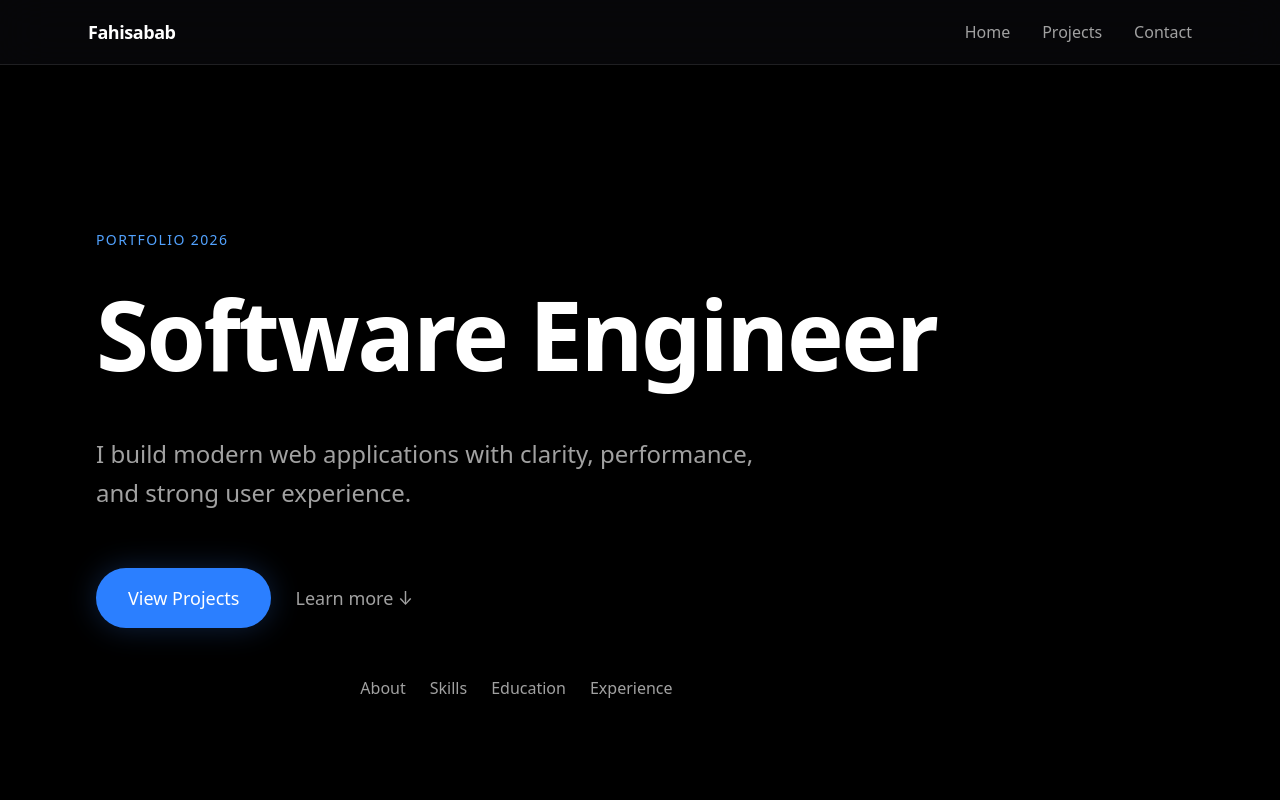
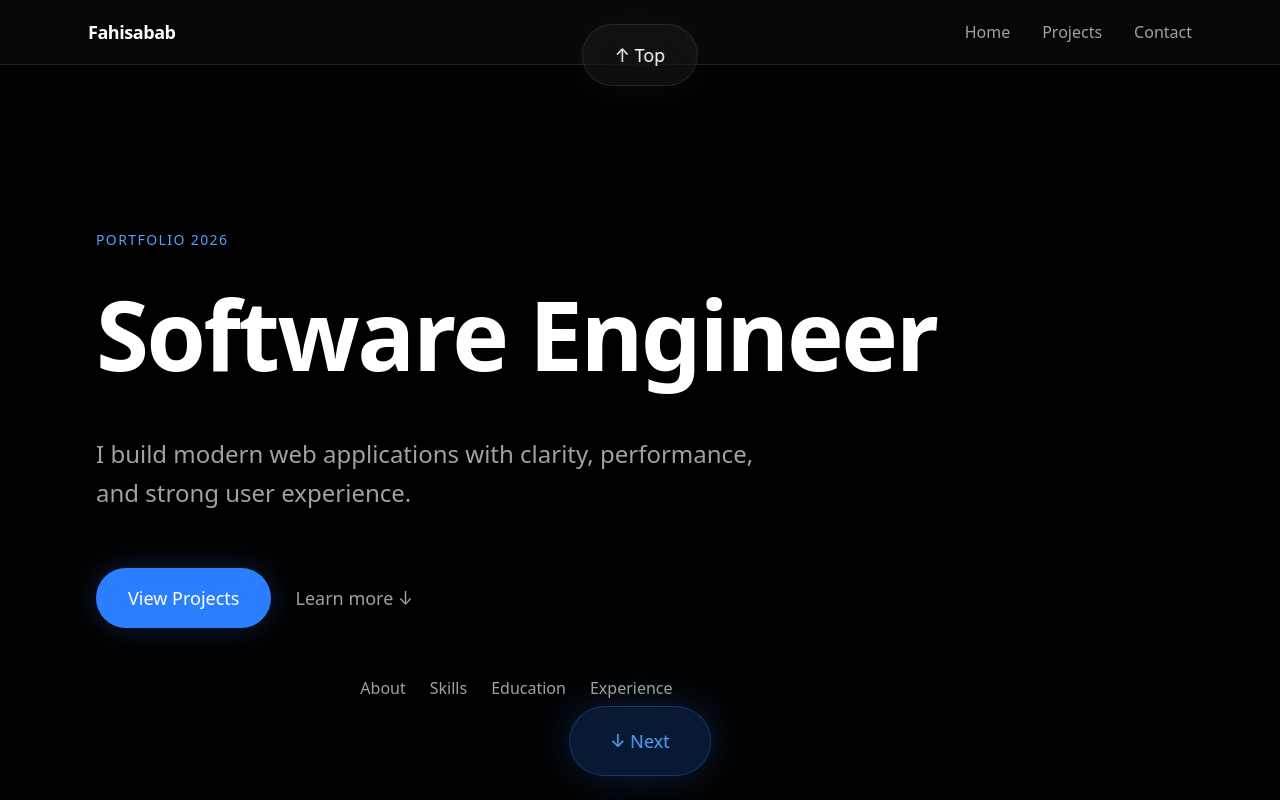
Before and after one commit to ALfahi/portfolio-website, a Next.js app: page / in a window 1280 px wide. Shown: the top 800 px of the page. Built offline with nearby package versions, Linux system fonts and the light colour scheme.

Commit message:
added buttons to nicely scroll to different sections of the home page

```diff
--- a/app/components/home-page/sections/Hero.tsx
+++ b/app/components/home-page/sections/Hero.tsx
@@ -1,4 +1,4 @@
-import { scrollToSection } from "@/app/lib/scrollToSection";
+import { scrollToSection } from "@/app/lib/scroll";
 import SectionNav from "../../layout/SectionNav";
 
 export default function Hero(){
--- a/app/components/layout/Header.tsx
+++ b/app/components/layout/Header.tsx
@@ -1,6 +1,6 @@
 // header which includes navigation to other sections/ pages of this website
 "use client";
-import { scrollToSection } from "@/app/lib/scrollToSection";
+import { scrollToSection } from "@/app/lib/scroll";
 import { motion } from "framer-motion";
 
 export default function Header() {
--- /dev/null
+++ b/app/components/layout/ScrollButton.tsx
@@ -0,0 +1,80 @@
+"use client";
+// buttons to be on top of home page to scroll to next and previous sections of the page (can extend later to get
+// passed in an array of sections and each page passes it in and then the scroll buttons can be used in any page)
+import { useEffect, useState } from "react";
+import {getNextSection,getPrevSection,scrollToSection,} from "@/app/lib/scroll";
+import { sections } from "@/app/lib/sections";
+
+export default function ScrollButtons() {
+  const [current, setCurrent] = useState("hero");
+
+  useEffect(() => {
+    const observer = new IntersectionObserver(
+      (entries) => {
+        entries.forEach((entry) => {
+          if (entry.isIntersecting) {
+            setCurrent(entry.target.id);
+          }
+        });
+      },
+      { threshold: 0.6 }
+    );
+
+    sections.forEach((id) => {
+      const el = document.getElementById(id);
+      if (el) observer.observe(el);
+    });
+
+    return () => observer.disconnect();
+  }, []);
+
+  const next = getNextSection(current);
+  const prev = getPrevSection(current);
+
+  return (
+    <>
+      {/* ================= TOP BUTTON ================= */}
+      {prev && (
+        <div className="fixed top-6 left-1/2 -translate-x-1/2 z-50">
+          <button
+            onClick={() => scrollToSection(prev)}
+            className="
+              px-8 py-4
+              rounded-full
+              bg-white/5 backdrop-blur-xl
+              border border-white/10
+              text-white text-lg
+              hover:bg-white/10
+              transition
+              shadow-[0_0_40px_rgba(255,255,255,0.05)]
+            "
+          >
+            ↑ Top
+          </button>
+        </div>
+      )}
+
+      {/* ================= BOTTOM BUTTON ================= */}
+      {next && (
+        <div className="fixed bottom-6 left-1/2 -translate-x-1/2 z-50">
+          <button
+            onClick={() => scrollToSection(next)}
+            className="
+              px-10 py-5
+              rounded-full
+              bg-blue-500/20 backdrop-blur-xl
+              border border-blue-500/30
+              text-blue-400 text-lg font-medium
+              hover:bg-blue-500/30
+              hover:scale-105
+              transition
+              shadow-[0_0_40px_rgba(59,130,246,0.25)]
+            "
+          >
+            ↓ Next
+          </button>
+        </div>
+      )}
+    </>
+  );
+}
--- a/app/components/layout/SectionNav.tsx
+++ b/app/components/layout/SectionNav.tsx
@@ -1,7 +1,7 @@
 // component used in hero section to easily access other sections of the page easily
 
 "use client";
-import { scrollToSection } from "@/app/lib/scrollToSection";
+import { scrollToSection } from "@/app/lib/scroll";
 
 export default function SectionNav() {
   return (
--- a/app/globals.css
+++ b/app/globals.css
@@ -10,4 +10,17 @@ body {
   color: var(--foreground);
   font-family: ui-sans-serif, system-ui, -apple-system, "SF Pro Display",
     "Helvetica Neue", Arial;
+  scroll-snap-type: y mandatory;/* enable vertical snap scrolling */
+  overflow-y: scroll;
 }
+
+html {
+  scroll-behavior: smooth;
+}
+
+
+/* each section snaps */
+section {
+  scroll-snap-align: start;
+  scroll-snap-stop: always;
+}
--- /dev/null
+++ b/app/lib/scroll.ts
@@ -0,0 +1,25 @@
+import { sections } from "./sections";
+
+// function to scroll to a specific section of a page smoohtly
+export function scrollToSection(id: string) {
+  const element = document.getElementById(id);
+
+  if (!element) return;
+
+  element.scrollIntoView({
+    behavior: "smooth",
+    block: "start",
+  });
+}
+
+// functiont to get next section for home page
+export const getNextSection = (current: string) => {
+  const index = sections.indexOf(current);
+  return sections[index + 1] || null;
+};
+
+// function to get previous section for home page
+export const getPrevSection = (current: string) => {
+  const index = sections.indexOf(current);
+  return sections[index - 1] || null;
+};
--- a/app/lib/scrollToSection.ts
+++ /dev/null
@@ -1,11 +0,0 @@
-// function to scroll to a specific section of a page smoohtly
-export function scrollToSection(id: string) {
-  const element = document.getElementById(id);
-
-  if (!element) return;
-
-  element.scrollIntoView({
-    behavior: "smooth",
-    block: "start",
-  });
-}
--- /dev/null
+++ b/app/lib/sections.tsx
@@ -0,0 +1,9 @@
+// home sections:
+export const sections = [
+    "hero",
+    "about",
+    "skills",
+    "education",
+    "experience",
+    "contact",
+  ];
--- a/app/page.tsx
+++ b/app/page.tsx
@@ -5,6 +5,7 @@ import Education from "./components/home-page/sections/Education";
 import Experience from "./components/home-page/sections/Experience";
 import Hero from "./components/home-page/sections/Hero";
 import Skills from "./components/home-page/sections/Skills";
+import ScrollButtons from "./components/layout/ScrollButton";
 
 
 export default function Home() {
@@ -16,6 +17,8 @@ export default function Home() {
       <Education/>
       <Experience/>
       <CTA/>
+
+      <ScrollButtons/>
     </main>
   );
 }
```
